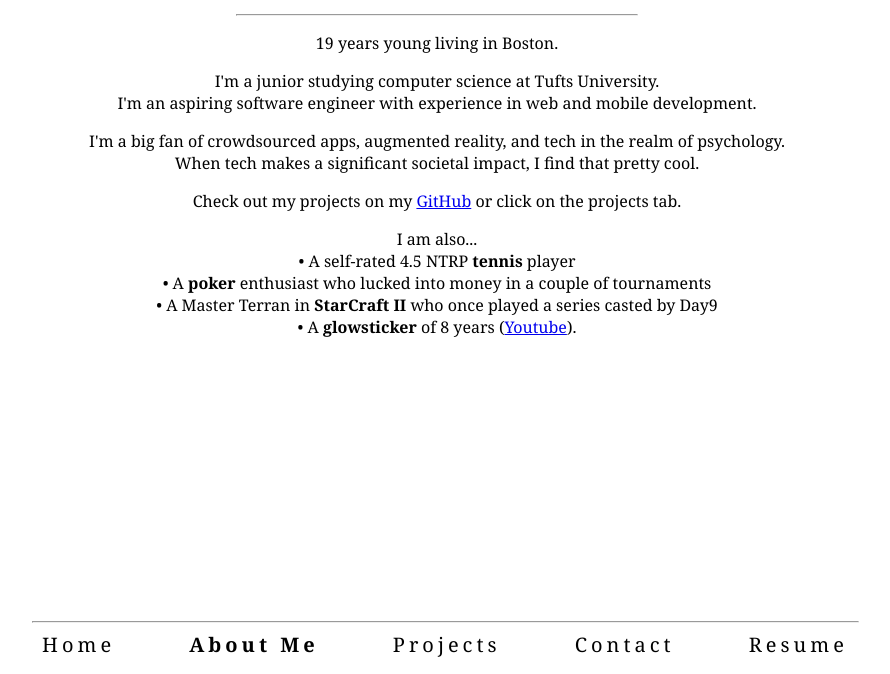
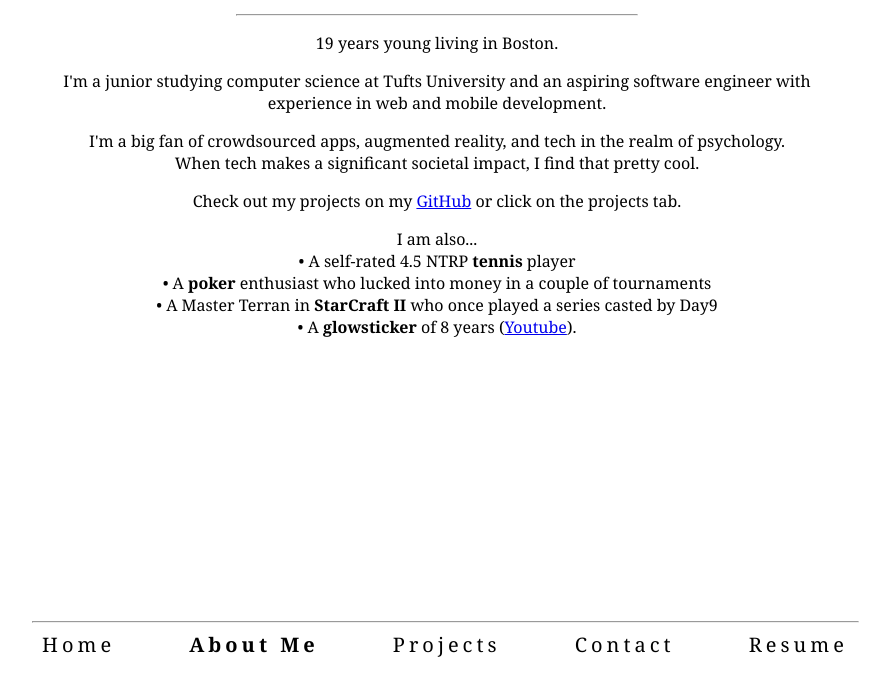
Before and after one commit to chentetran/chentetran.github.io, a plain HTML site: page about.html in a window 1280 px wide. Shown: the part 126-800 px from the top of the page, without its empty margins (203-1093 px from the left). Drawn offline with Linux system fonts and the light colour scheme.

Commit message:
combined two sentences

```diff
--- a/about.html
+++ b/about.html
@@ -13,7 +13,7 @@
 			<hr>
 			<p>19 years young living in Boston.</p>
 
-			<p>I'm a junior studying computer science at Tufts University. <br> I'm an aspiring software engineer with experience in web and mobile development.</p>
+			<p>I'm a junior studying computer science at Tufts University and an aspiring software engineer with experience in web and mobile development.</p>
 			<p>I'm a big fan of crowdsourced apps, augmented reality, and tech in the realm of psychology. <br>When tech makes a significant societal impact, I find that pretty cool.</p>
 
 			<p>Check out my projects on my <a id="none" href="github.com/chentetran">GitHub</a> or click on the projects tab.</p>
```
